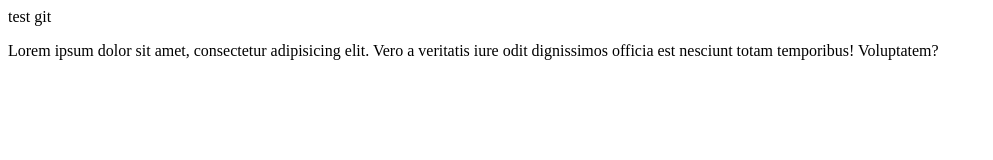
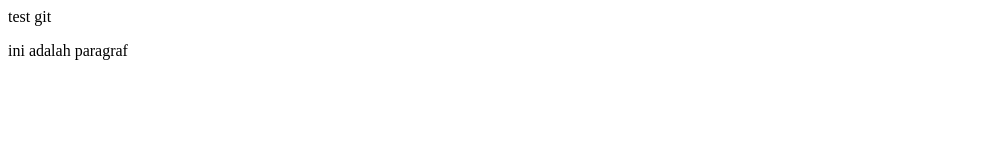
Before and after one commit to aldyrian/belajar-git, a plain HTML site: page index.html in a window 1280 px wide. Shown: the whole page, without its empty margins (0-993 px from the left). Drawn offline with Linux system fonts and the light colour scheme.

Commit message:
update paragraf

```diff
--- a/index.html
+++ b/index.html
@@ -7,9 +7,6 @@
     </head>
     <body>
         test git
-        <p>
-            Lorem ipsum dolor sit amet, consectetur adipisicing elit. Vero a veritatis iure odit dignissimos officia est nesciunt totam
-            temporibus! Voluptatem?
-        </p>
+        <p>ini adalah paragraf</p>
     </body>
 </html>
```
